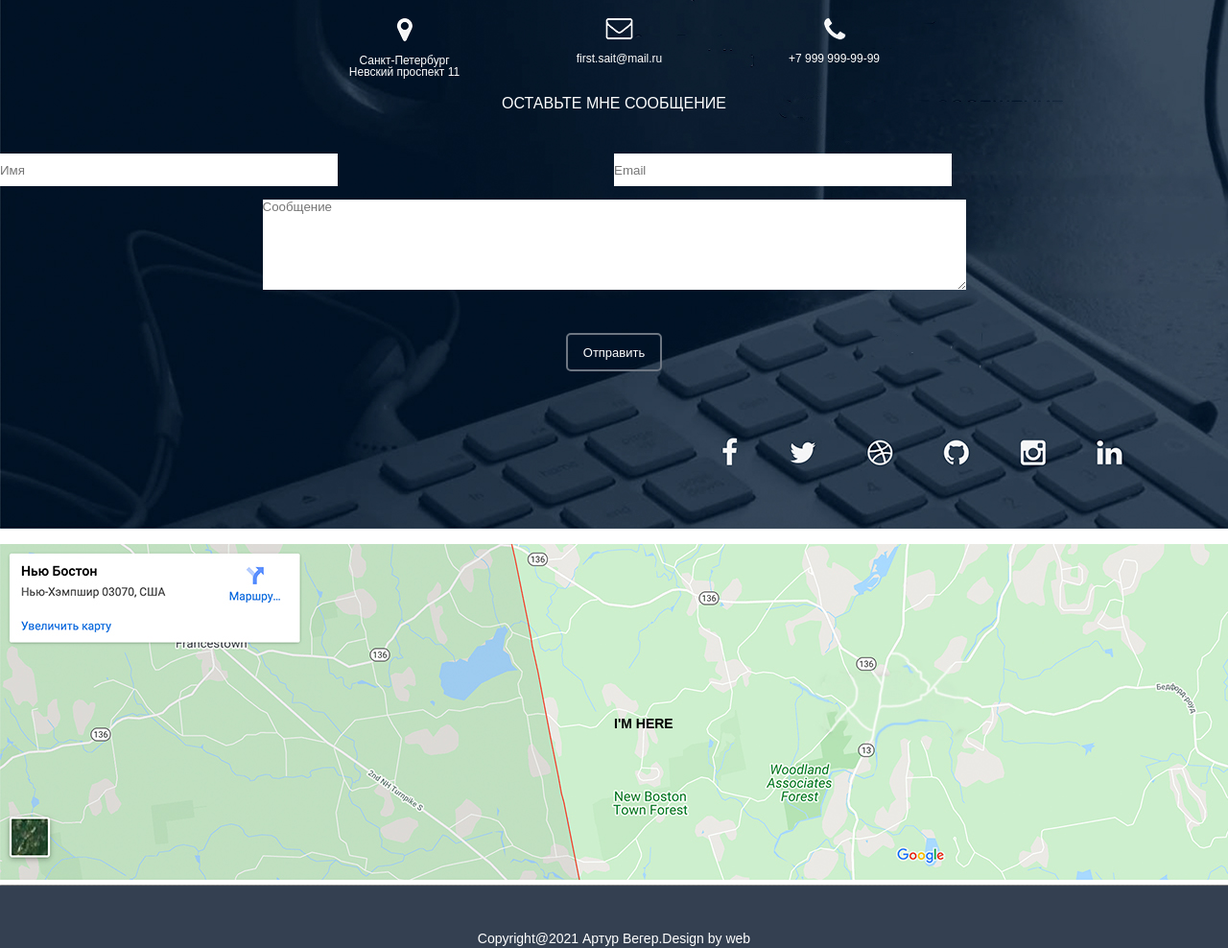
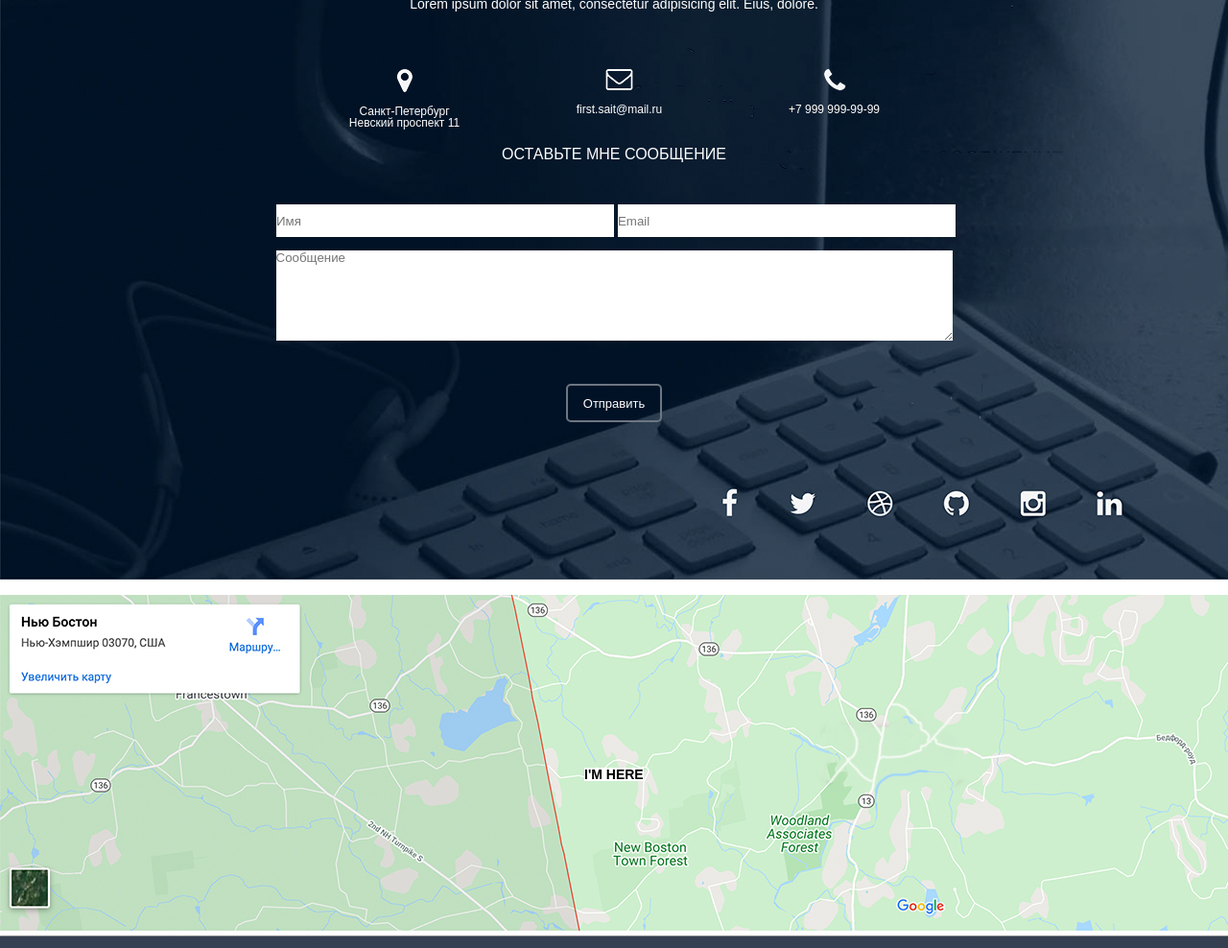
Before and after one commit to ArturVeger/ArturVeger.github.io, a plain HTML site: page FirstProject/src/index.html in a window 1280 px wide. Shown: the part 5540-6528 px from the top of the page at 96% size. Drawn offline with Linux system fonts and the light colour scheme.

Commit message:
залил завершенное дз 3-4

```diff
--- a/FirstProject/src/css/style.css
+++ b/FirstProject/src/css/style.css
@@ -308,8 +308,9 @@ nav{
     line-height: 19px;
     padding-bottom: 34px;
 }
-.feedback name{
-
+.feedback misha{
+    display: block;
+    margin: 0px auto;
 }
 .contacts h2{
     font-size: 25px;
@@ -367,20 +368,24 @@ nav{
     margin: 0px auto;
 }
 .name{
-    float: left;
-    display: block;
+    margin-right: 123px;
+    display: inline-block;
     width: 352px;
     height: 34px;
 }
 .mail{
-    display: block;
+    display: inline-block;
     width: 352px;
     height: 34px;
+    margin-left: 29px;
+}
+.name_mail{
+    margin-left: calc(50% - 352px);
 }
 .messege{
     display: block;
     margin: 0px auto;
-    width: 733px;
+    width: 705px;
     height: 94px;
     margin-top: 14px;
     margin-bottom: 45px;
@@ -403,9 +408,11 @@ nav{
 }
 .map p{
     display: block;
-    padding-left: 50%;
+    margin: 0px auto;
     text-transform: uppercase;
     font-weight: bold;
+    background-color: white;
+    width: 62px;
 }
 footer{
     width: 100%;
--- a/FirstProject/src/index.html
+++ b/FirstProject/src/index.html
@@ -177,7 +177,7 @@
                <img src="img/Michail.jpg" alt="">
                <p>Lorem ipsum dolor sit amet, consectetur adipisicing elit. Sequi, expedita. Quaerat voluptate, accusamus blanditiis harum quod fugiat repudiandae, officiis commodi ab temporibus consequatur.</p>
 
-                  <p class="name">Михаил,Ген директов ПАО "Газпром"</p>
+                  <p class="misha">Михаил,Ген директов ПАО "Газпром"</p>
                   </div>
            <div class="contacts">
                <h2>МОИ КОНТАКТЫ</h2>
@@ -200,10 +200,11 @@
 
                <div class="info_block">
                <p>оставьте мне сообщение</p>
+               <div class="name_mail">
                <input class="name" type="text" placeholder="Имя">
 
                <input class="mail" type="text" placeholder="Email">
-
+               </div>
                <textarea class="messege" name="messeges" id="1" cols="45" rows="10" placeholder="Сообщение"></textarea>
                </div>
                <input class="sent" type="submit" value="Отправить">
```
